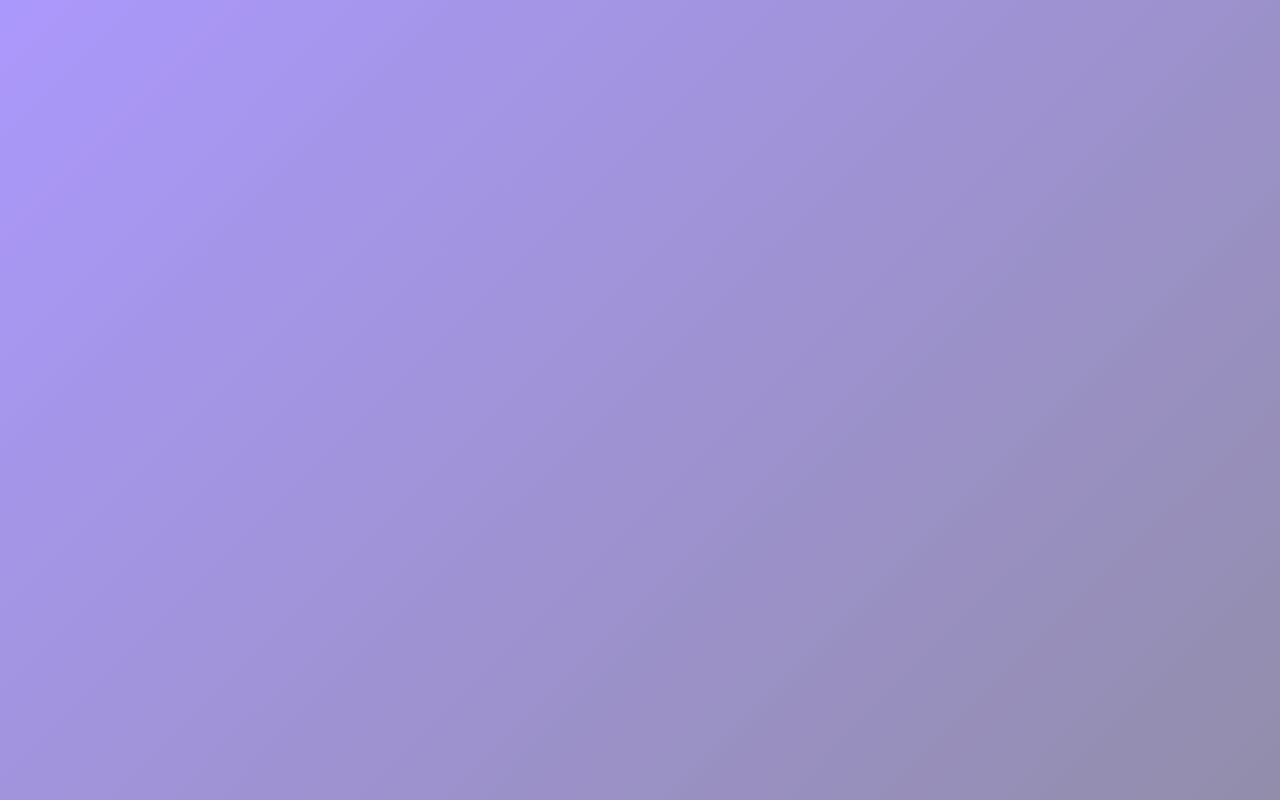
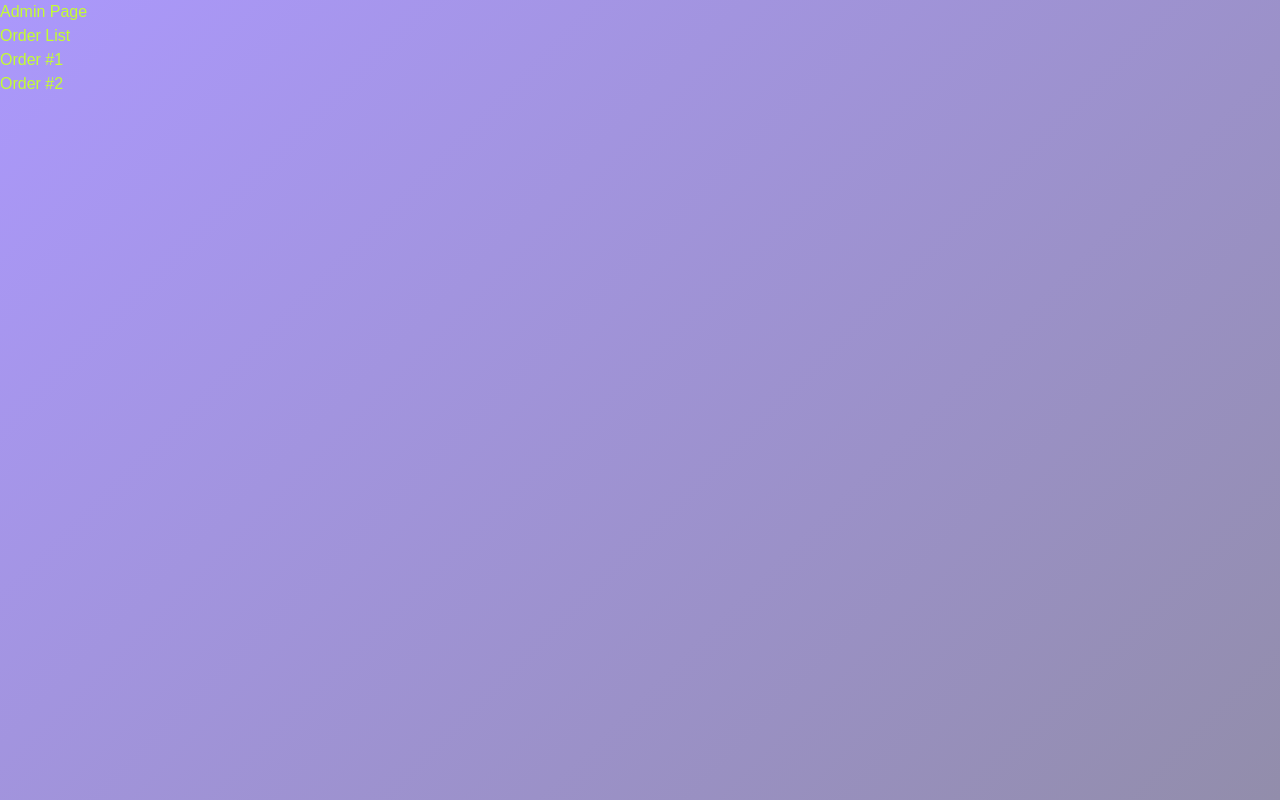
Before and after one commit to WUNLIMZHE/cat201-project, a React (Vite) app in the folder frontend/: page /testadmin in a window 1280 px wide. Before the commit this address had no page. Built offline with nearby package versions, Linux system fonts and the light colour scheme.

Commit message:
userRole identification upon login

```diff
--- a/frontend/src/App.jsx
+++ b/frontend/src/App.jsx
@@ -3,6 +3,7 @@ import './style.css';
 import Signup from './pages/Signup';
 import Login from './pages/Login';
 import TestHome from './pages/TestHome';
+import TestAdmin from './pages/TestAdmin';
 import { useState } from 'react';
 
 function App() {
@@ -16,6 +17,7 @@ function App() {
         <Route path="/login" element={<Login setLoggedIn={setLoggedIn} setAuthUsername={setAuthUsername} />} />
         <Route path="/signup" element={<Signup />} />
         <Route path="/testhome" element={<TestHome loggedIn={loggedIn} username={username} />} />
+        <Route path="/testadmin" element={<TestAdmin />} />
       </Routes>
     </Router>
   );
--- a/frontend/src/pages/Login.jsx
+++ b/frontend/src/pages/Login.jsx
@@ -7,6 +7,7 @@ function Login({setLoggedIn, setAuthUsername}) {
   const [username, setUsername] = useState('');
   const [password, setPassword] = useState('');
   const [error, setError] = useState('');
+  const [userRole, setUserRole] = useState('');
 
   const navigate = useNavigate();
 
@@ -20,7 +21,11 @@ function Login({setLoggedIn, setAuthUsername}) {
           setAuthUsername(username);
           setLoggedIn(true);
           localStorage.setItem("userLoginStatus", true); // Store login status in local storage
-          navigate('/testhome');
+          if (result.userRole === 'admin') {
+            navigate('/testadmin');
+          } else {
+            navigate('/testhome');
+          }
         } else {
           setError("Invalid username or password");
         }
--- /dev/null
+++ b/frontend/src/pages/TestAdmin.jsx
@@ -0,0 +1,48 @@
+import React, { useState } from 'react';
+
+const TestAdmin = () => {
+    const [view, setView] = useState('orderList');
+    const [selectedOrder, setSelectedOrder] = useState(null);
+
+    const orders = [
+        { id: 1, status: 'Shipped', paymentDetails: 'Paid via PayPal' },
+        { id: 2, status: 'Processing', paymentDetails: 'Paid via Credit Card' },
+        // ...other orders
+    ];
+
+    const handleOrderClick = (order) => {
+        setSelectedOrder(order);
+        setView('orderDetails');
+    };
+
+    const renderOrderList = () => (
+        <div>
+            <h2>Order List</h2>
+            <ul>
+                {orders.map(order => (
+                    <li key={order.id} onClick={() => handleOrderClick(order)}>
+                        Order #{order.id}
+                    </li>
+                ))}
+            </ul>
+        </div>
+    );
+
+    const renderOrderDetails = () => (
+        <div>
+            <h2>Order Details</h2>
+            <p>Status: {selectedOrder.status}</p>
+            <p>Payment Details: {selectedOrder.paymentDetails}</p>
+            <button onClick={() => setView('orderList')}>Back to Order List</button>
+        </div>
+    );
+
+    return (
+        <div>
+            <h1>Admin Page</h1>
+            {view === 'orderList' ? renderOrderList() : renderOrderDetails()}
+        </div>
+    );
+};
+
+export default TestAdmin;
```
Also changed, not shown: 11 other files (tests, documents, lock files or other folders).
